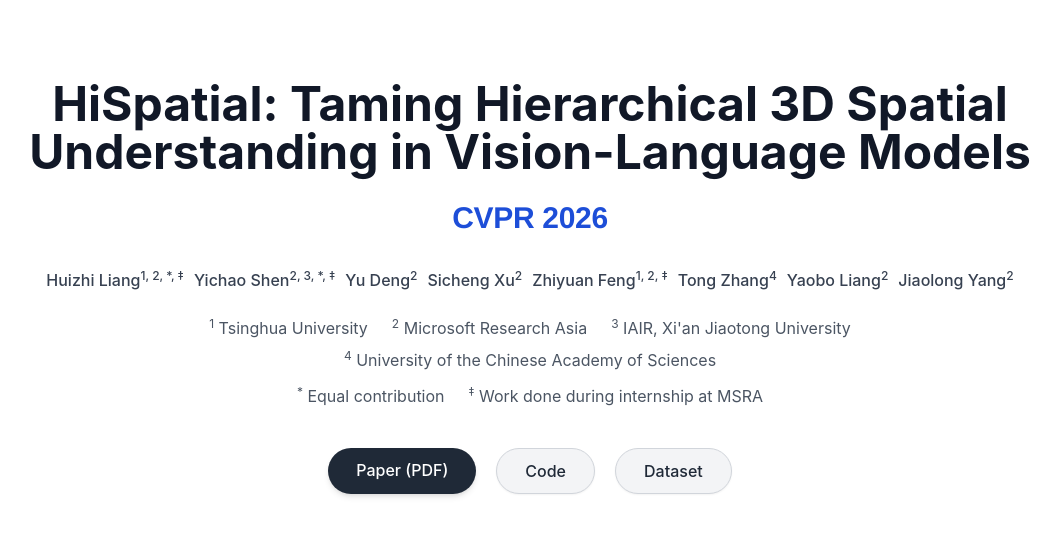
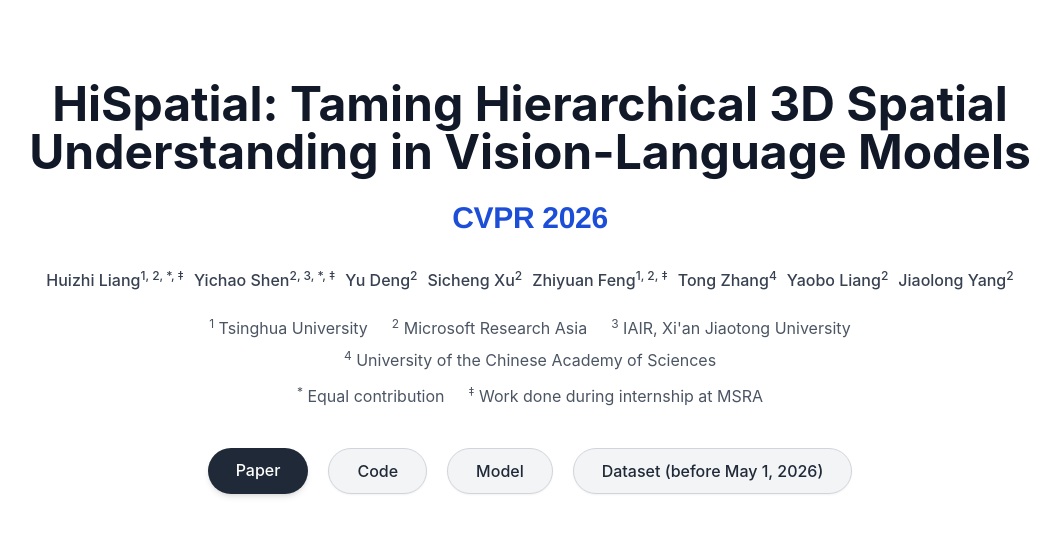
Before and after one commit to microsoft/HiSpatial, a plain HTML site: page index.html in a window 1280 px wide. Shown: the top 541 px of the page, without its empty margins (110-1170 px from the left). Drawn offline with nearby package versions, Linux system fonts and the light colour scheme; grey boxes are pictures that could not be loaded.

Commit message:
homepage

```diff
--- a/index.html
+++ b/index.html
@@ -142,9 +142,10 @@
             </div>
 
             <div class="flex justify-center gap-5">
-                <a href="https://arxiv.org/pdf/2603.25411" class="bg-gray-800 text-white px-7 py-2.5 rounded-full font-medium shadow-md hover:bg-gray-700 hover:shadow-lg transition">Paper (PDF)</a>
+                <a href="https://arxiv.org/pdf/2603.25411" class="bg-gray-800 text-white px-7 py-2.5 rounded-full font-medium shadow-md hover:bg-gray-700 hover:shadow-lg transition">Paper</a>
                 <a href="https://github.com/microsoft/HiSpatial" class="bg-gray-100 border border-gray-300 text-gray-800 px-7 py-2.5 rounded-full font-medium shadow-sm hover:bg-gray-200 transition">Code</a>
-                <a href="#" class="bg-gray-100 border border-gray-300 text-gray-800 px-7 py-2.5 rounded-full font-medium shadow-sm hover:bg-gray-200 transition">Dataset</a>
+                <a href="https://huggingface.co/lhzzzzzy/HiSpatial-3B" class="bg-gray-100 border border-gray-300 text-gray-800 px-7 py-2.5 rounded-full font-medium shadow-sm hover:bg-gray-200 transition">Model</a>
+                <a href="#" class="bg-gray-100 border border-gray-300 text-gray-800 px-7 py-2.5 rounded-full font-medium shadow-sm hover:bg-gray-200 transition">Dataset (before May 1, 2026)</a>
             </div>
         </div>
     </header>
```
